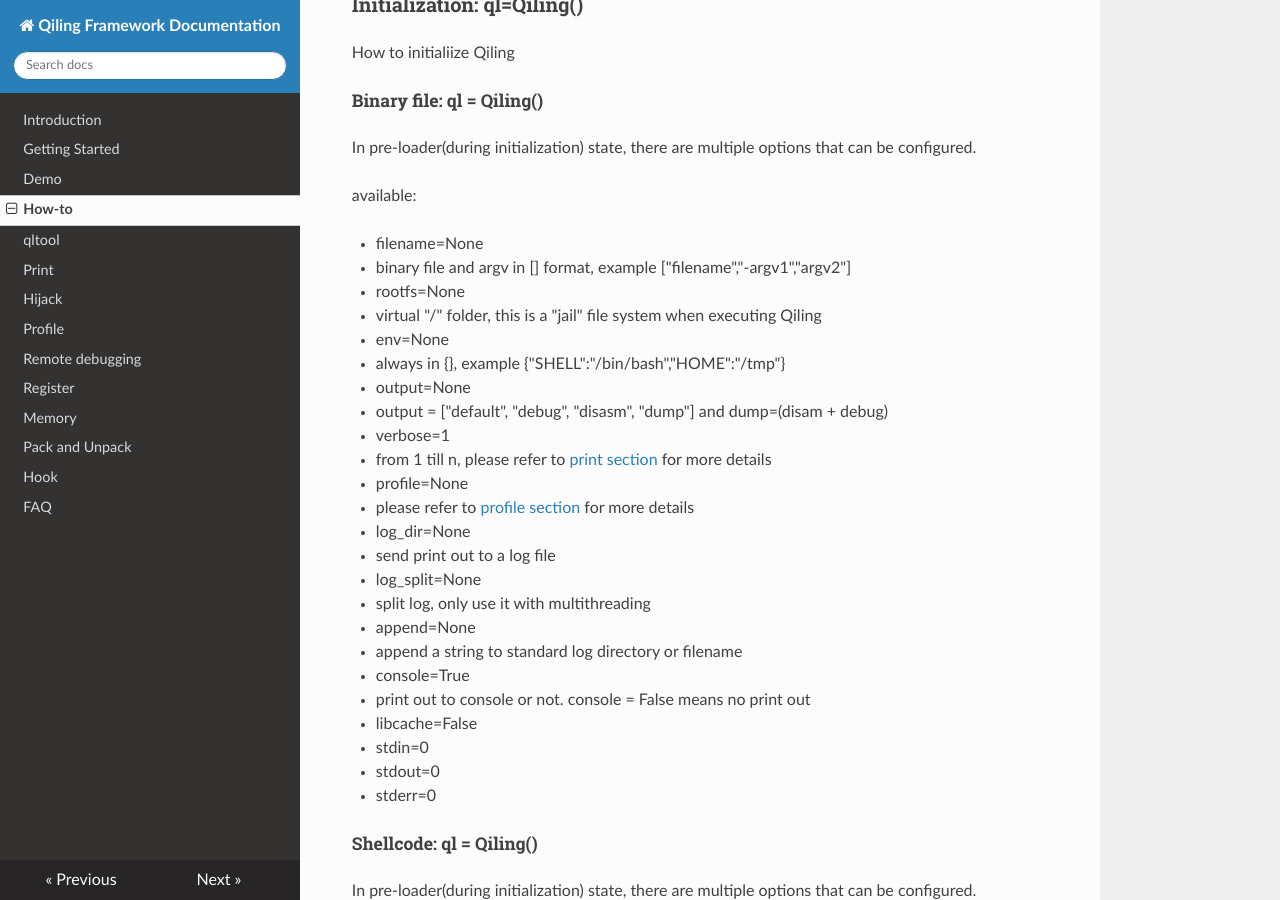
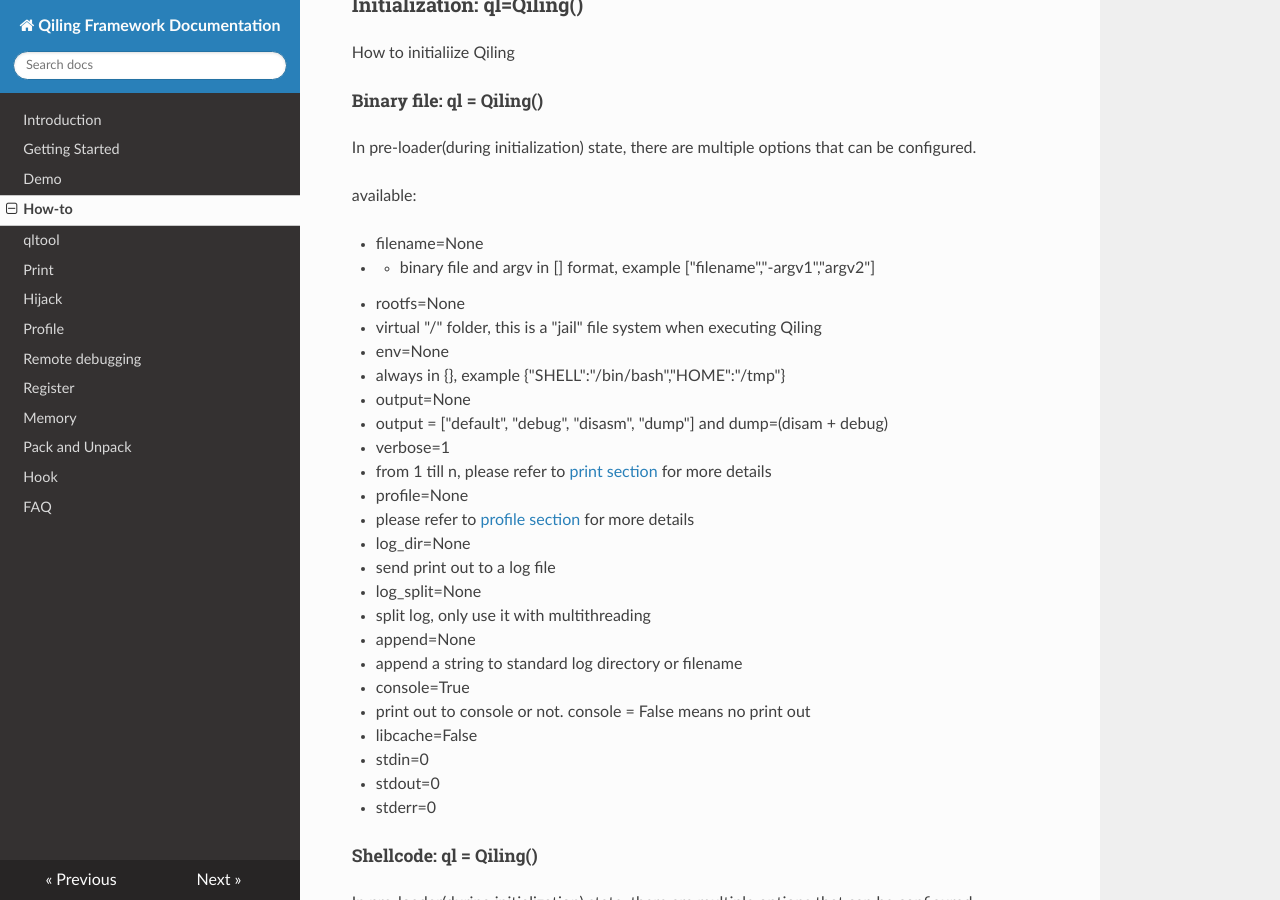
Before and after one commit to qilingframework/rtfd.io, an MkDocs documentation site: the page built from docs/usage.md, in a window 1280 px wide and 900 px high, scrolled down 766 px. Built offline with MkDocs 1.6.1, drawn with Linux system fonts in a browser that asks for light colours; nearby versions of some CDN libraries.

```diff
--- a/docs/usage.md
+++ b/docs/usage.md
@@ -50,7 +50,7 @@ In pre-loader(during initialization) state, there are multiple options that can
 available:
 
 - filename=None
-  + binary file and argv in [] format, example ["filename","-argv1","argv2"]
+  - - binary file and argv in [] format, example ["filename","-argv1","argv2"]
 - rootfs=None
   + virtual "/" folder, this is a "jail" file system when executing Qiling
 - env=None
```
